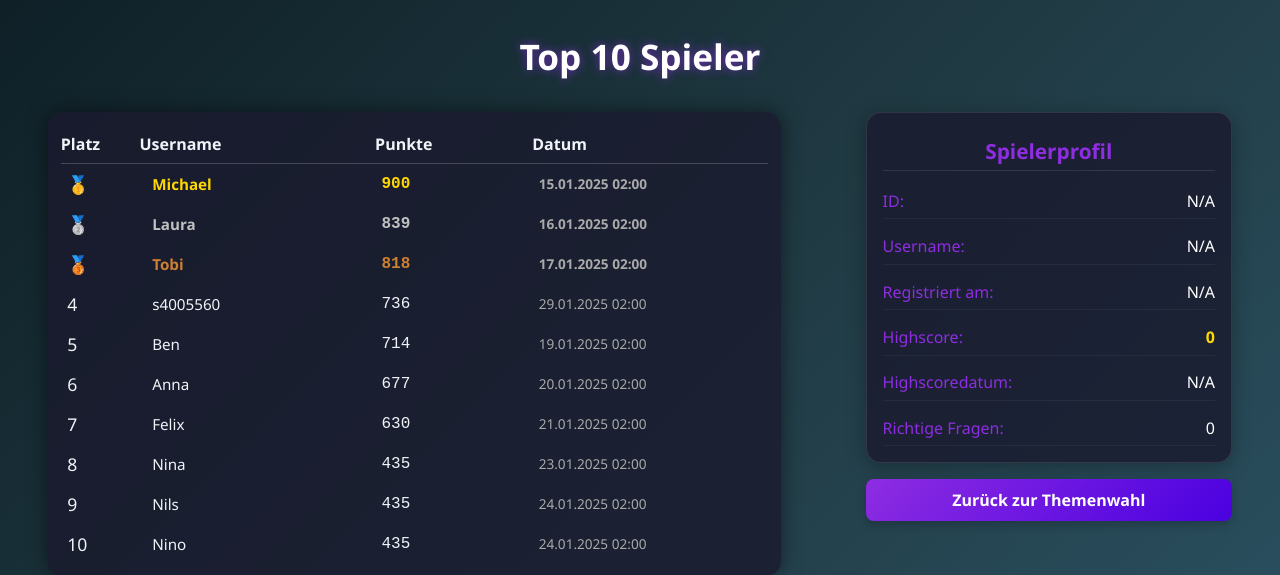
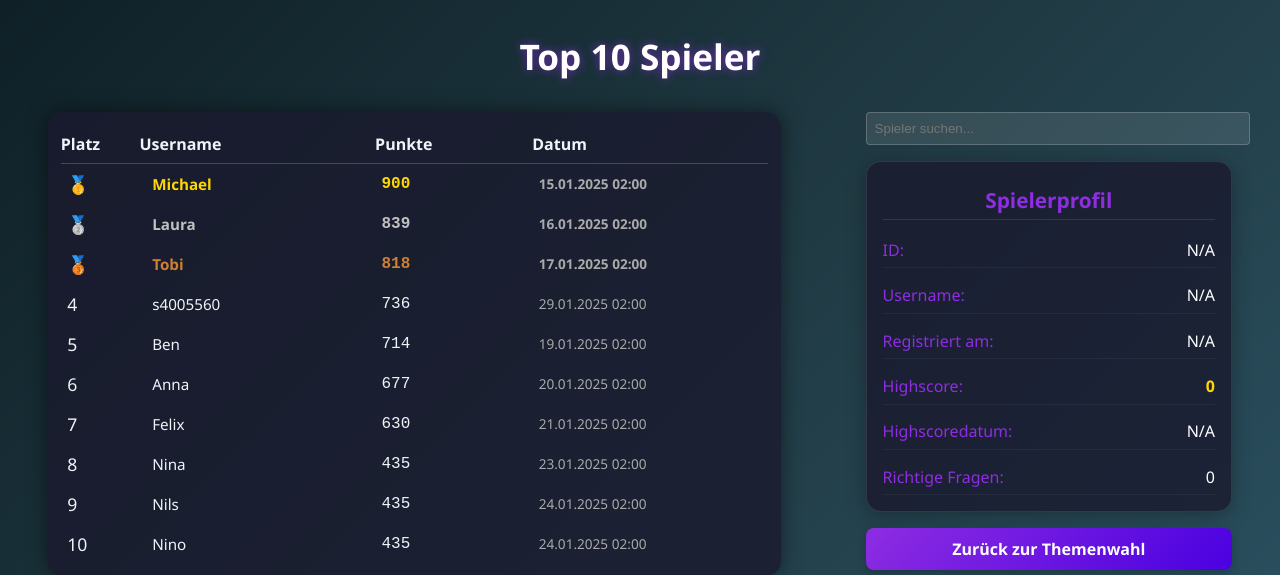
Before and after one commit to CodewithMax05/Quiz, a Flask app: page /ranking in a window 1280 px wide. Shown: the top 575 px of the page. Run offline with Flask 3, Linux system fonts and the light colour scheme; data comes from the database, SQL or seed files in the repository.

Commit message:
ranking: search bar player

```diff
--- a/main.py
+++ b/main.py
@@ -550,6 +550,26 @@ def ranking():
         player_rank=player_rank
     )
 
+@app.route('/api/search_player')
+def search_player():
+    username = request.args.get('username', '').strip()
+    if not username:
+        return jsonify({'error': 'Bitte gib einen Benutzernamen ein'}), 400
+
+    user = User.query.filter(func.lower(User.username) == func.lower(username)).first()
+    if not user:
+        return jsonify({'error': 'Spieler nicht gefunden'}), 404
+
+    return jsonify({
+        'id': user.id,
+        'username': user.username,
+        'first_played': to_local_time(user.first_played) if user.first_played else "N/A",
+        'highscore': user.highscore,
+        'highscore_time': to_local_time(user.highscore_time) if user.highscore_time else "N/A",
+        'correct_high': user.correct_high
+    })
+
+
 if __name__ == '__main__':
     port = int(os.environ.get('PORT', 5000))
     app.run(host='0.0.0.0', port=port)
--- a/static/css/styles_ranking.css
+++ b/static/css/styles_ranking.css
@@ -327,3 +327,22 @@ body {
         padding: 0.3rem;
     }
 }
+
+/* Einfache Suchleiste */
+.simple-search {
+    margin-bottom: 1rem;
+}
+
+.simple-search input {
+    width: 100%;
+    padding: 0.5rem;
+    border: 1px solid rgba(255, 255, 255, 0.2);
+    border-radius: 4px;
+    background: rgba(255, 255, 255, 0.1);
+    color: white;
+}
+
+.simple-search input:focus {
+    outline: none;
+    border-color: #8e2de2;
+}
--- a/templates/ranking.html
+++ b/templates/ranking.html
@@ -91,6 +91,11 @@
 
             <!-- Rechte Spalte (Unter der Liste) -->
             <div class="ranking-column-right">
+                <!-- Einfache Suchleiste -->
+                <div class="simple-search">
+                    <input type="text" id="player-search" placeholder="Spieler suchen..."
+                           onkeypress="if(event.key === 'Enter') searchPlayer()">
+                </div>
                 <!-- Spielerinfo-Karte -->
                 <div class="player-info-card">
                     <h3>Spielerprofil</h3>
@@ -160,5 +165,36 @@
             document.getElementById('info-highscore-date').textContent = row.dataset.highscoreDate || "N/A";
             document.getElementById('info-correct').textContent = row.dataset.correct || "0";
         }
+
+        async function searchPlayer() {
+            const searchInput = document.getElementById('player-search');
+            const username = searchInput.value.trim();
+
+            if (!username) return;
+
+            try {
+                const response = await fetch(`/api/search_player?username=${encodeURIComponent(username)}`);
+                const player = await response.json();
+
+                if (player.error) {
+                    alert(player.error);
+                    return;
+                }
+
+                // Spielerdaten anzeigen
+                document.getElementById('info-id').textContent = player.id || "N/A";
+                document.getElementById('info-username').textContent = player.username || "N/A";
+                document.getElementById('info-registered').textContent = player.first_played || "N/A";
+                document.getElementById('info-highscore').textContent = player.highscore || "0";
+                document.getElementById('info-highscore-date').textContent = player.highscore_time || "N/A";
+                document.getElementById('info-correct').textContent = player.correct_high || "0";
+
+                // Highlight entfernen
+                document.querySelectorAll('.leaderboard-row').forEach(r => r.classList.remove('active', 'highlight'));
+
+            } catch (error) {
+                console.error('Fehler bei der Suche:', error);
+            }
+        }
     </script>
 {% endblock %}
```
